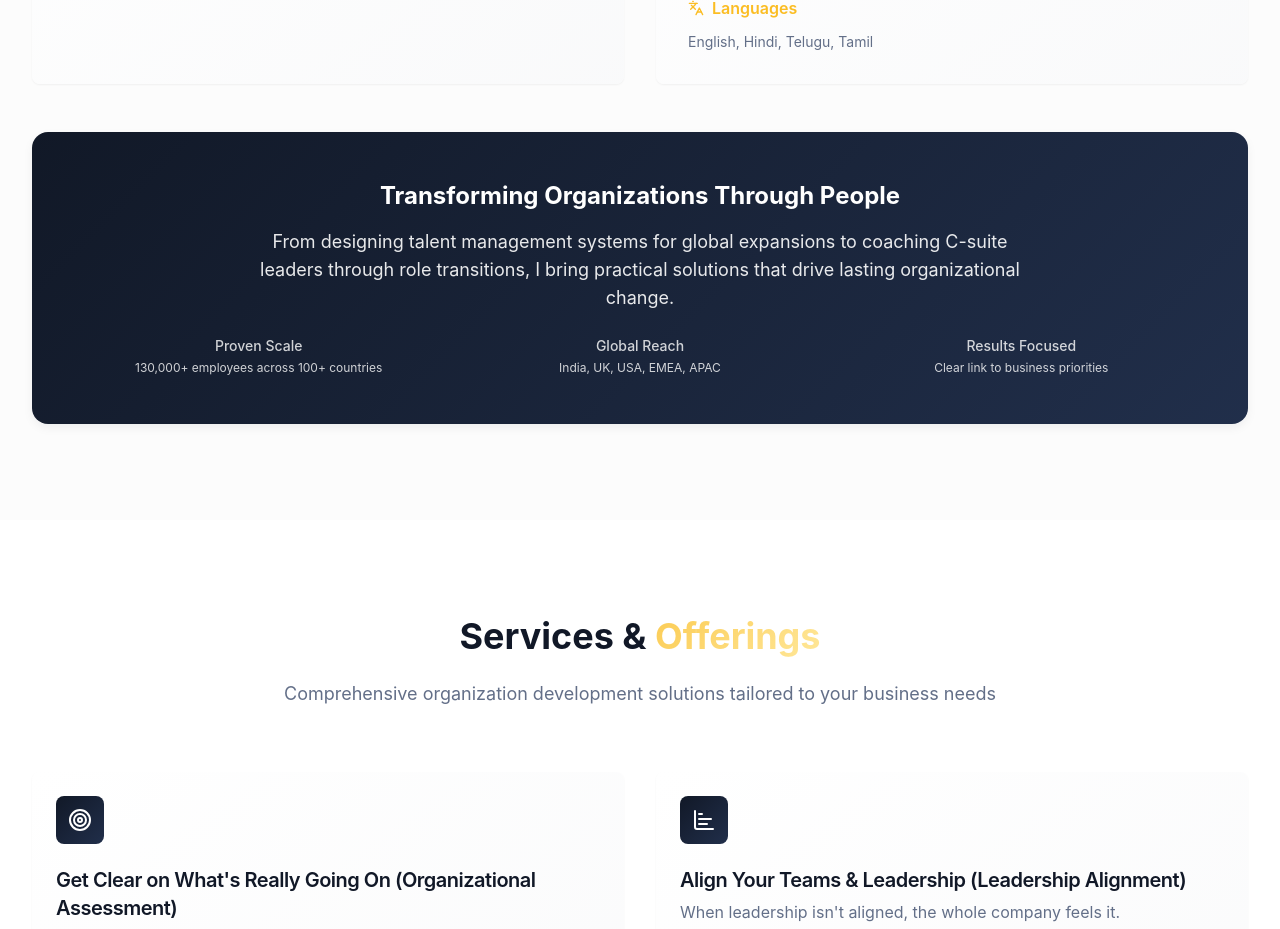
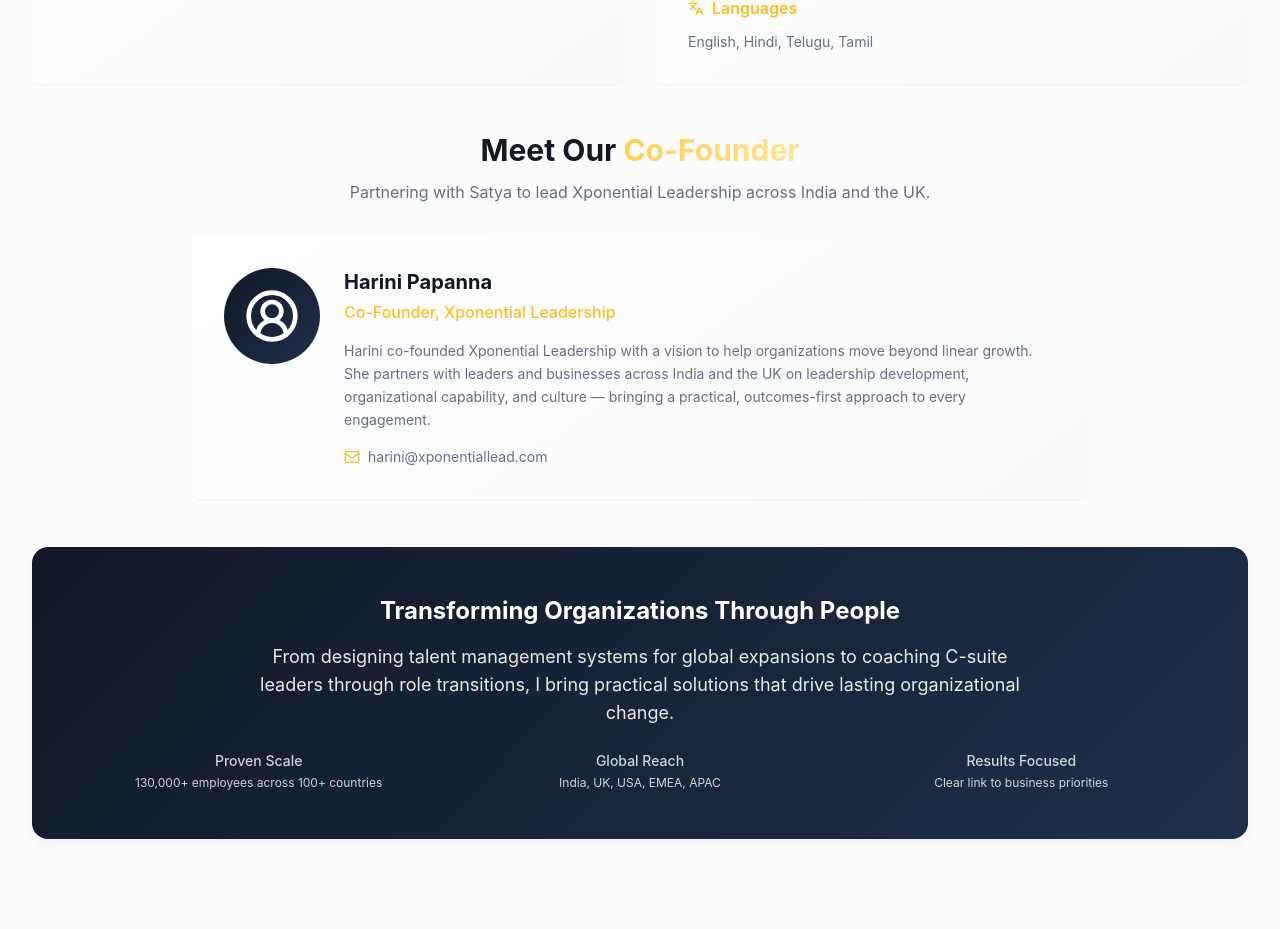
Before and after one commit to RaagTosh2007/xponentialleadership, a React (Vite) app: page / in a window 1280 px wide. Shown: the part 1598-2527 px from the top of the page. Built offline with nearby package versions, Linux system fonts and the light colour scheme.

Commit message:
Changes
Co-authored-by: RaagTosh2007 <223451305+RaagTosh2007@users.noreply.github.com>

```diff
--- a/src/components/About.tsx
+++ b/src/components/About.tsx
@@ -116,6 +116,45 @@ const About = () => {
           </Card>
         </div>
 
+        <div className="mt-12">
+          <div className="text-center mb-8">
+            <h3 className="text-2xl md:text-3xl font-bold mb-3">
+              Meet Our <span className="gradient-text">Co-Founder</span>
+            </h3>
+            <p className="text-muted-foreground max-w-2xl mx-auto">
+              Partnering with Satya to lead Xponential Leadership across India and the UK.
+            </p>
+          </div>
+
+          <Card className="bg-gradient-card border-0 max-w-4xl mx-auto">
+            <CardContent className="p-8">
+              <div className="flex flex-col md:flex-row md:items-start gap-6">
+                <div className="flex-shrink-0 mx-auto md:mx-0">
+                  <div className="w-24 h-24 bg-gradient-primary rounded-full flex items-center justify-center">
+                    <UserCircle2 className="h-14 w-14 text-primary-foreground" />
+                  </div>
+                </div>
+                <div className="flex-1 text-center md:text-left">
+                  <h4 className="text-xl font-bold mb-1">Harini Papanna</h4>
+                  <p className="text-accent font-medium mb-4">Co-Founder, Xponential Leadership</p>
+                  <p className="text-muted-foreground text-sm leading-relaxed mb-4">
+                    Harini co-founded Xponential Leadership with a vision to help organizations move
+                    beyond linear growth. She partners with leaders and businesses across India and the
+                    UK on leadership development, organizational capability, and culture — bringing a
+                    practical, outcomes-first approach to every engagement.
+                  </p>
+                  <div className="flex items-center justify-center md:justify-start text-sm">
+                    <Mail className="h-4 w-4 text-accent mr-2" />
+                    <a href="mailto:harini@xponentiallead.com" className="text-muted-foreground hover:text-accent transition-colors">
+                      harini@xponentiallead.com
+                    </a>
+                  </div>
+                </div>
+              </div>
+            </CardContent>
+          </Card>
+        </div>
+
         <div className="mt-12 bg-gradient-hero rounded-2xl p-8 lg:p-12 shadow-soft text-center">
           <h3 className="text-2xl font-bold text-primary-foreground mb-4">
             Transforming Organizations Through People
```
